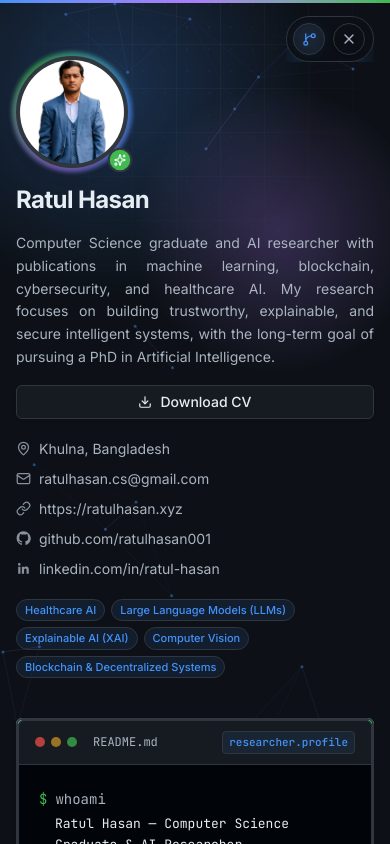
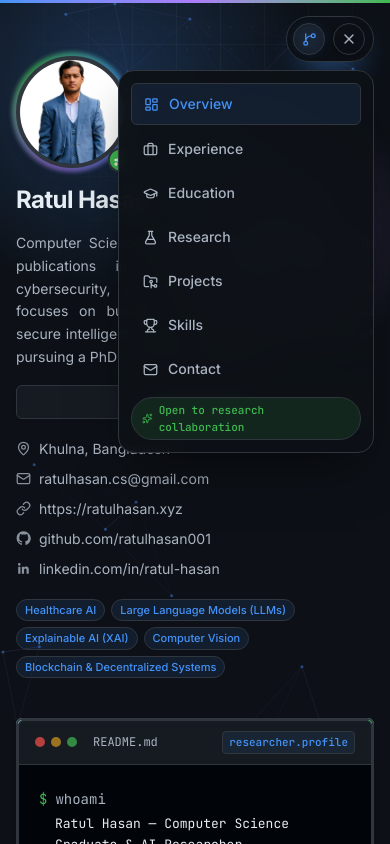
Before and after one commit to ratulhasan001/portfolio, a Next.js app: page / in a window 390 px wide. Both pictures are taken after a click on the button "Toggle menu". Shown: the top 844 px of the page. Built offline with nearby package versions, Linux system fonts and the light colour scheme.

Commit message:
fixed mobile version

```diff
--- a/src/components/nav.tsx
+++ b/src/components/nav.tsx
@@ -231,9 +231,9 @@ export function Nav() {
 
       {/* Mobile / tablet: compact floating pill, top-right */}
       <motion.header
-        initial={{ opacity: 0, clipPath: "inset(0% 0% 100% 0%)" }}
-        animate={{ opacity: 1, clipPath: "inset(0% 0% 0% 0%)" }}
-        transition={{ duration: 0.6, ease: [0.65, 0, 0.35, 1], delay: 0.3 + bootDelay }}
+        initial={{ opacity: 0, y: -12, scale: 0.9 }}
+        animate={{ opacity: 1, y: 0, scale: 1 }}
+        transition={{ type: "spring", stiffness: 300, damping: 22, delay: 0.3 + bootDelay }}
         className="safe-top fixed right-4 top-4 z-50 lg:hidden"
       >
         <div className="flex items-center gap-2 rounded-full border border-accent/20 bg-canvas/90 py-1.5 pl-1.5 pr-2 shadow-[0_16px_32px_-16px_var(--color-accent)] backdrop-blur-md">
@@ -268,7 +268,7 @@ export function Nav() {
               animate={{ opacity: 1, scale: 1, y: 0 }}
               exit={{ opacity: 0, scale: 0.9, y: -8 }}
               transition={{ type: "spring", stiffness: 380, damping: 28 }}
-              className="absolute right-0 top-full mt-2 w-64 overflow-hidden rounded-2xl border border-accent/20 bg-canvas/95 shadow-[0_24px_48px_-16px_rgba(0,0,0,0.6)] backdrop-blur-md"
+              className="absolute right-0 top-full mt-2 w-64 rounded-2xl border border-accent/20 bg-canvas/95 shadow-[0_24px_48px_-16px_rgba(0,0,0,0.6)] backdrop-blur-md"
             >
               <motion.div
                 initial="hidden"
```
